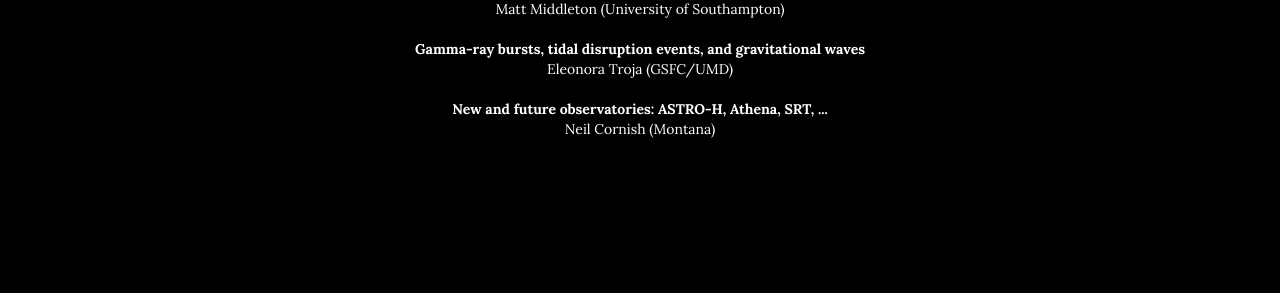
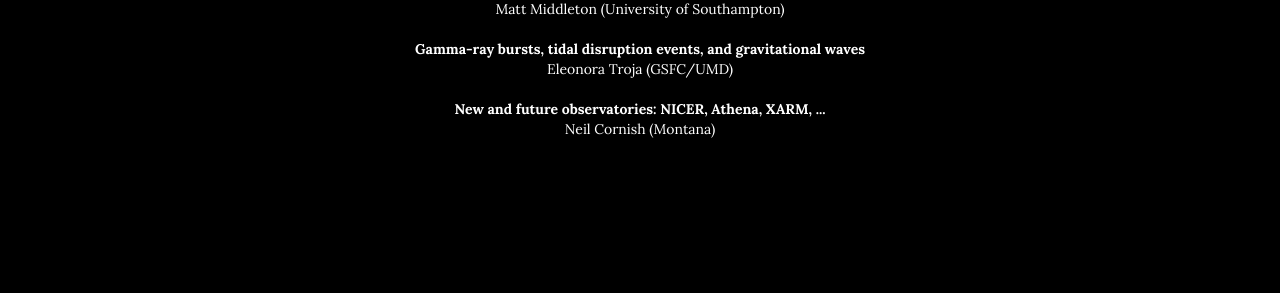
Before and after one commit to breakingthelimits/supereddington2018, a Jekyll site: the page built from index.html, in a window 1280 px wide and 900 px high, scrolled down 2476 px. Shown: the part 160-453 px from the top of the window. Built offline with Jekyll 4.4.1, drawn with Linux system fonts in a browser that asks for light colours.

Commit message:
Update program.html

```diff
--- a/_includes/program.html
+++ b/_includes/program.html
@@ -33,7 +33,7 @@
         Eleonora Troja (GSFC/UMD) <br /><br />
 
 
-        <b>New and future observatories: ASTRO-H, Athena, SRT, ...</b><br />
+        <b>New and future observatories: NICER, Athena, XARM, ...</b><br />
 
         Neil Cornish (Montana) <br />
 
```
